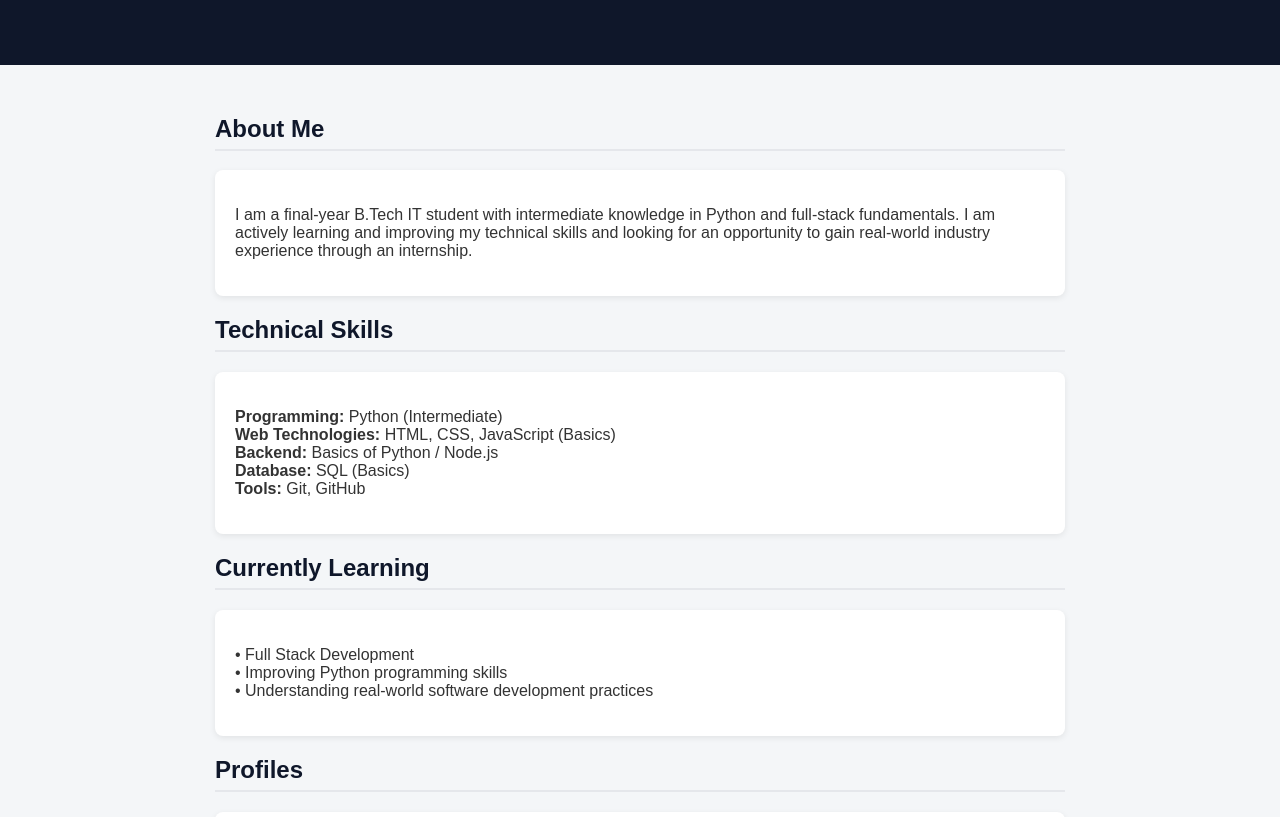
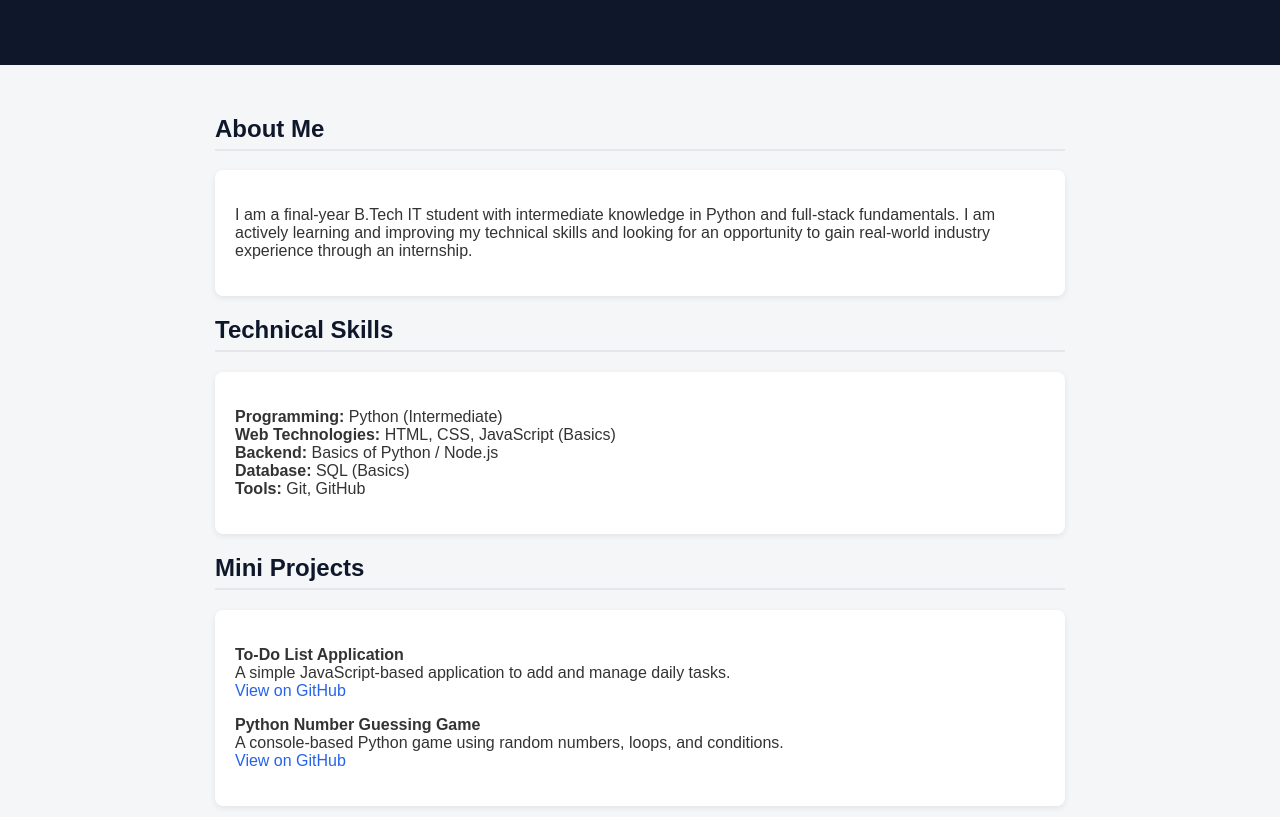
Before and after one commit to Dimple-vignesh08/Dimple-vignesh08.github.io, a plain HTML site: page index.html in a window 1280 px wide. Shown: the part 124-941 px from the top of the page. Drawn offline with Linux system fonts and the light colour scheme.

Commit message:
Update index.html

```diff
--- a/index.html
+++ b/index.html
@@ -95,6 +95,25 @@
     </p>
   </div>
 
+  <h2>Mini Projects</h2>
+  <div class="card">
+    <p>
+      <strong>To-Do List Application</strong><br>
+      A simple JavaScript-based application to add and manage daily tasks.<br>
+      <a href="https://github.com/Dimple-vignesh08/todo-list-app" target="_blank">
+        View on GitHub
+      </a>
+    </p>
+
+    <p>
+      <strong>Python Number Guessing Game</strong><br>
+      A console-based Python game using random numbers, loops, and conditions.<br>
+      <a href="https://github.com/Dimple-vignesh08/Python-Number-Guessing-Game" target="_blank">
+        View on GitHub
+      </a>
+    </p>
+  </div>
+
   <h2>Currently Learning</h2>
   <div class="card">
     <p>
```
